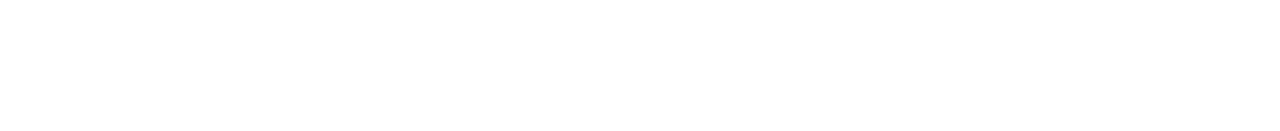
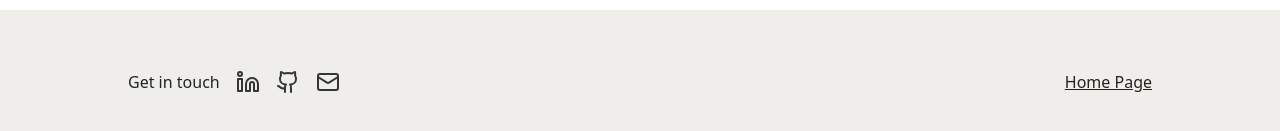
Before and after one commit to Thekit789/My_ReactBlogger, a React (Vite) app: page / in a window 1280 px wide. Shown: the part 763-894 px from the top of the page. Before the commit the page ends 800 px from the top, so only its background shows below. Built offline with nearby package versions, Linux system fonts and the light colour scheme.

Commit message:
feat: Feat Components Footer

```diff
--- a/package.json
+++ b/package.json
@@ -10,14 +10,19 @@
     "preview": "vite preview"
   },
   "dependencies": {
+    "@chakra-ui/react": "^3.0.0-next.32",
+    "@emotion/react": "^11.13.3",
     "@radix-ui/react-slot": "^1.1.0",
+    "@radix-ui/react-tabs": "^1.1.1",
     "bootstrap": "^5.3.3",
     "class-variance-authority": "^0.7.0",
     "clsx": "^2.1.1",
     "lucide-react": "^0.453.0",
+    "next-themes": "^0.3.0",
     "react": "^18.3.1",
     "react-bootstrap": "^2.10.5",
     "react-dom": "^18.3.1",
+    "react-icons": "^5.3.0",
     "tailwind-merge": "^2.5.4",
     "tailwindcss-animate": "^1.0.7"
   },
--- a/src/App.jsx
+++ b/src/App.jsx
@@ -1,12 +1,18 @@
 import "./App.css";
 import { NavBar } from "./components/Navbar";
 import { HeroSection } from "./components/HeroSection";
+import { Footer } from "./components/Footer";
+// import { ArticleSection } from "./components/ArticleSection";
 
 function App() {
   return (
     <>
       <NavBar />
       <HeroSection />
+      <div>
+        <br />
+      </div>
+      <Footer />
     </>
   );
 }
--- /dev/null
+++ b/src/components/Footer.jsx
@@ -0,0 +1,25 @@
+import { Linkedin, Github, Mail } from "lucide-react";
+
+export function Footer() {
+  return (
+    <footer className="bg-[#EFEEEB] h-36 w max-w-full flex flex-row justify-between items-center px-32 py-16">
+      <div className="flex space-x-4 justify-between">
+        <span className="text-base font-medium">Get in touch</span>
+        <div className="flex space-x-4">
+          <a href="#">
+            <Linkedin size={24} color="#333536" />
+          </a>
+          <a href="#">
+            <Github size={24} color="#333536" />
+          </a>
+          <a href="#">
+            <Mail size={24} color="#333536" />
+          </a>
+        </div>
+      </div>
+      <a href="" className="text-base font-medium text-[#26231E]">
+        Home Page
+      </a>
+    </footer>
+  );
+}
```
Also changed, not shown: 1 other file (tests, documents, lock files or other folders).
